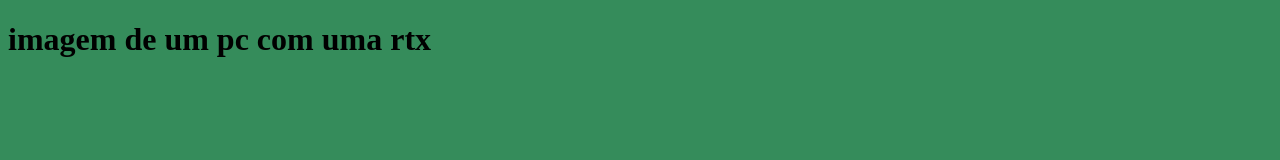
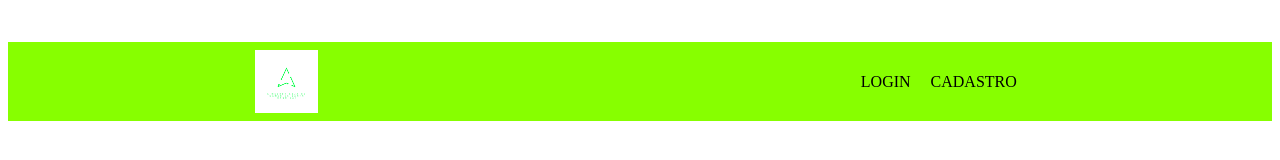
Before and after one commit to mgzinlvz/PCS-sc, a plain HTML site: page index.html in a window 1280 px wide. Drawn offline with Linux system fonts and the light colour scheme.

Commit message:
Add files via upload

```diff
--- a/index.html
+++ b/index.html
@@ -5,10 +5,20 @@
     <meta http-equiv="X-UA-Compatible" content="IE=edge">
     <meta name="viewport" content="width=device-width, initial-scale=1.0">
     <title>Document</title>
+    <link rel="stylesheet" href="style.css">
 </head>
 <body>
-    <h1>imagem de um pc com uma rtx</h1>
-    <title>Document</title>
-      <link rel="stylesheet" href="style.css">
+    <header>
+        <img src="" alt="">
+        <ul>
+        </ul>
+    </header>
+    <header class="cabecalho">
+        <img class="cabecalho-imagem" src="PCS-SC.png" alt="logo">
+        <ul class="cabecalho-lista">
+            <li class="cabecalho-lista-item">LOGIN</li>
+            <li class="cabecalho-lista-item">CADASTRO</li>
+        </ul>
+    </header>
 </body>
 </html>
--- a/style.css
+++ b/style.css
@@ -1,3 +1,25 @@
 body {
-  background-color:#358C5B
+  background-color:rgb(255, 255, 255)
+
 }
+
+.cabecalho-imagem {
+ width: 5%;
+}
+.cabecalho {
+  background-color: #87FF00;
+  color: rgb(0, 0, 0);
+  display: flex;
+  justify-content: space-around;
+  align-items: center;
+  padding: 8px 0;
+}
+.cabecalho-lista-item{
+  display: inline-block;
+  margin: 0 8px;
+  font-size: 16px;
+}
+*{
+  margin: 1;
+  padding: 1;
+}
```
Also changed, not shown: PCS-SC (1).png (added), PCS-SC.png (added).
